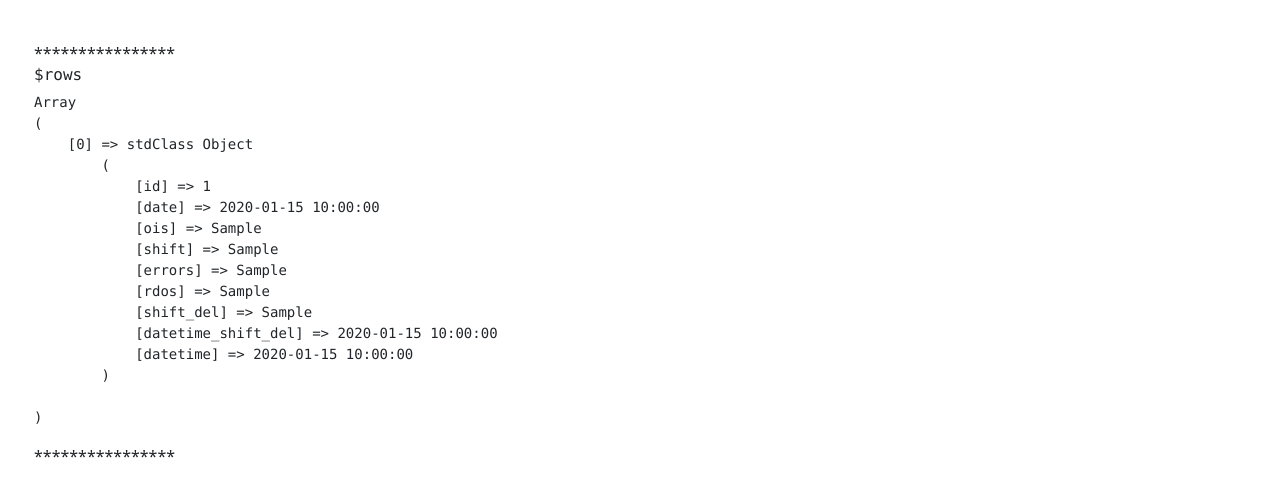
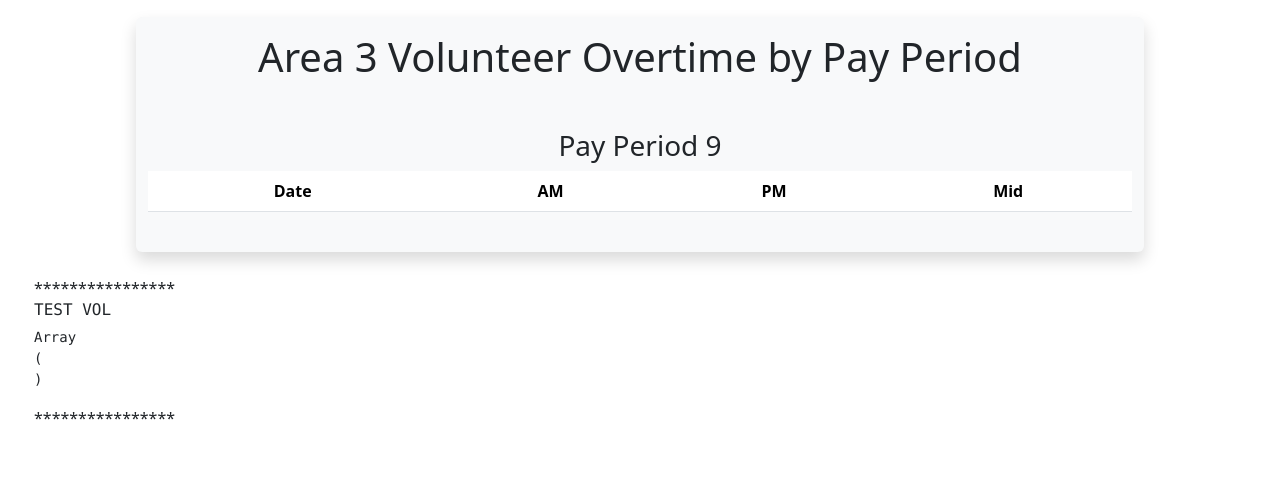
Before and after one commit to mhr320/vot-dream-sheet, a PHP site: page /vot-dream-sheet/vot_pp in a window 1280 px wide. Shown: the part 53-550 px from the top of the page. Run offline with PHP 8.4, Linux system fonts and the light colour scheme; the visitor is signed in with stand-in values (Sample User, id 1); tables that the repository leaves empty or names only in its code hold one stand-in row (values such as "Sample post"); lists and menus that the app fills with data are empty.

Commit message:
table and array for vot_pp

```diff
--- a/private/core/functions.php
+++ b/private/core/functions.php
@@ -116,13 +116,13 @@ function getVolDays($pay_pers, $rows, $pp){
 
 		foreach($rows as $k => $v) {
 
-		 	if(strtotime($day) == strtotime($v->date) ) {
+		 	if(strtotime($day) == strtotime($v->date) && (int)$v->shift_del != 1 ) {
 
 		 		$eachDay = [];
 
 		 		$eachDay['date']				=	$day;
 		 		$eachDay['shift']				=	$v->shift;
-		 		$eachDay['ois']				=	$v->ois;
+		 		$eachDay['ois']					=	$v->ois;
 
 		 		$volunteerDays[]				=	$eachDay;
 		 	}
--- a/private/views/vot_pp.view.php
+++ b/private/views/vot_pp.view.php
@@ -10,18 +10,18 @@
 
 <div class="mx-auto shadow rounded text-center bg-light justify-content-center container-fluid" style="min-width: 350px;margin-top: 60px;width:80%;">
 
-	<!-- <h1 class="p-3">Area 3 Volunteer Overtime by Pay Period</h1><br>
+	<h1 class="p-3">Area 3 Volunteer Overtime by Pay Period</h1><br>
 	<h3><?='Pay Period '.$pp[2]?></h3>
- -->
-	<!-- <table class="table table-bordered"> -->
-		<!-- <tr><th>Date</th><th>AM</th><th>PM</th><th>Mid</th></tr> -->
+
+	<table class="table">
+		<tr><th>Date</th><th>AM</th><th>PM</th><th>Mid</th></tr>
 				<?php foreach( $vol as $v ):?>
-					<!-- <tr><th class="align-middle"><?=$v['date']?></th> -->
+					<tr><th class="align-middle"><?=$v['date']?></th>
 
-								<?php if($v['shift'] == 'am'):?>
-									<!-- <td>
+								<?php if($v['shift'] == 'am' && $v['shift'] != 'pm' && $v['shift'] != 'mid'):?>
+									<td>
 									<table class="table table-borderless">
-									<tr><td><?=$v['ois']?></td></tr>
+									<tr><td class="fw-bold"><?=strtoupper($v['ois'])?></td></tr>
 									</table>
 									</td>
 									<td>
@@ -31,26 +31,28 @@
 									<td>
 									<table class="table table-borderless">
 									</table>
-									</td></tr> -->
+									</td></tr>
 								<?php endif;?>
-								<?php if ( $v['shift'] == 'pm' ):?>
-									<!-- <td>
+
+								<?php if ( $v['shift'] == 'pm'  && $v['shift'] != 'am' && $v['shift'] != 'mid'):?>
+									<td>
 									<table class="table table-borderless">
 									</table>
 									</td>
 									<td>
 									<table class="table table-borderless">
-										<tr><td><?=$v['ois']?></td></tr>
+										<tr><td class="fw-bold"><?=strtoupper($v['ois'])?></td></tr>
 									</table>
 									</td>
 									<td>
 									<table class="table table-borderless">
 									</table>
 									</td>
-									<td></tr> -->
+									</tr>
 								<?php endif;?>
-								<?php if ( $v['shift'] == 'mid' ):?>
-								<!-- <td>
+
+								<?php if ( $v['shift'] == 'mid'  && $v['shift'] != 'am' && $v['shift'] != 'pm'):?>
+								<td>
 								<table class="table table-borderless">
 								</table>
 								</td>
@@ -60,36 +62,46 @@
 								</td>
 								<td>
 								<table class="table table-borderless">
-									<tr><td><?=$v['ois']?></td></tr>
+									<tr><td class="fw-bold"><?=strtoupper($v['ois'])?></td></tr>
 								</table>
 								</td>
-								<td></tr> -->
+								</tr>
 							<?php endif;?>
 
 
 					<!-- </tr> -->
 				<?php endforeach;?>
-				<!-- </table><br> -->
+				</table><br>
 </div>
 
 
 <?php //testing area
 
+	function testGetVolDays($pay_pers, $rows, $pp){
+		$volunteerDays = array();
+		foreach($pay_pers[$pp] as $day) {
+			foreach($rows as $k => $v) {
+			 	if(strtotime($day) == strtotime($v->date) && (int)$v->shift_del != 1 ) {
 
-// foreach ($pay_pers[$payPeriod] as $day) {
+			 		$eachDay = [];
 
-// 	foreach ($rows as $k => $v) {
+			 		$eachDay[$day]					=	$v->ois.",".$v->shift;
 
-// 		if ( strtotime($day) == strtotime($v->date) && (int)$v->shift_del != 1) {
-// 			echo $day." ". $v->ois . " " . $v->shift;
-// 			echo "<br>";
-// 		}
+			 		$volunteerDays[]					=	$eachDay;
+			 	}
+			 }
+		}
+		return $volunteerDays;
+	}
 
-// 	}
-// }
+		$payPeriod 				= 	'pp9';
+		$test_vol 					= 	testGetVolDays($pay_pers, $rows, $payPeriod);
 
-	show($rows,"\$rows");
-	// showv($vol,"\$vol");
-	// show($pay_pers[$payPeriod],"\$pay_pers");
+		show($test_vol, "TEST VOL");
+
+		// $array = ['date1'=>'nothing','date2'=>'something'];
+
+		// show($array);
 ?>
+
 <?php $this->view('includes/footer')?>
```
